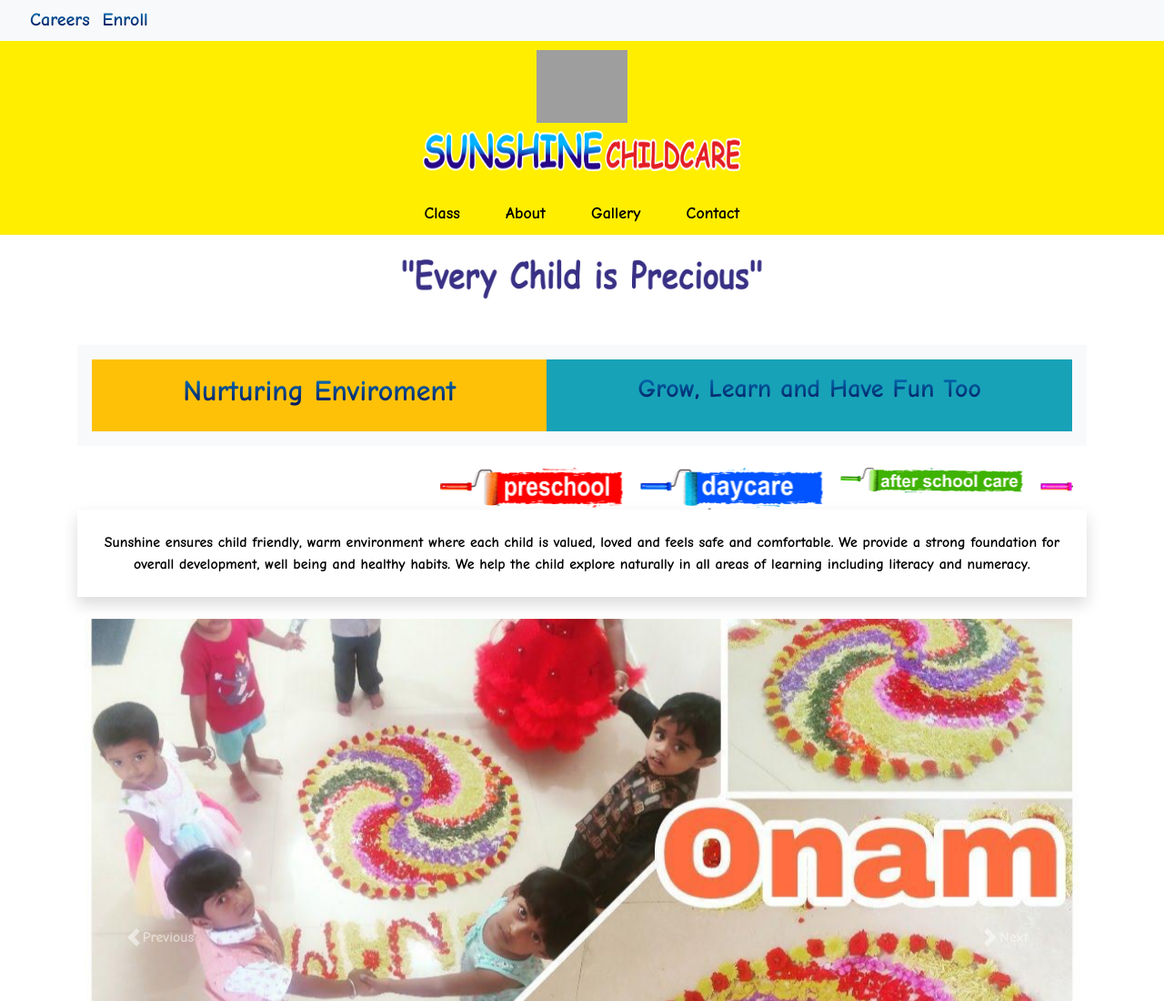
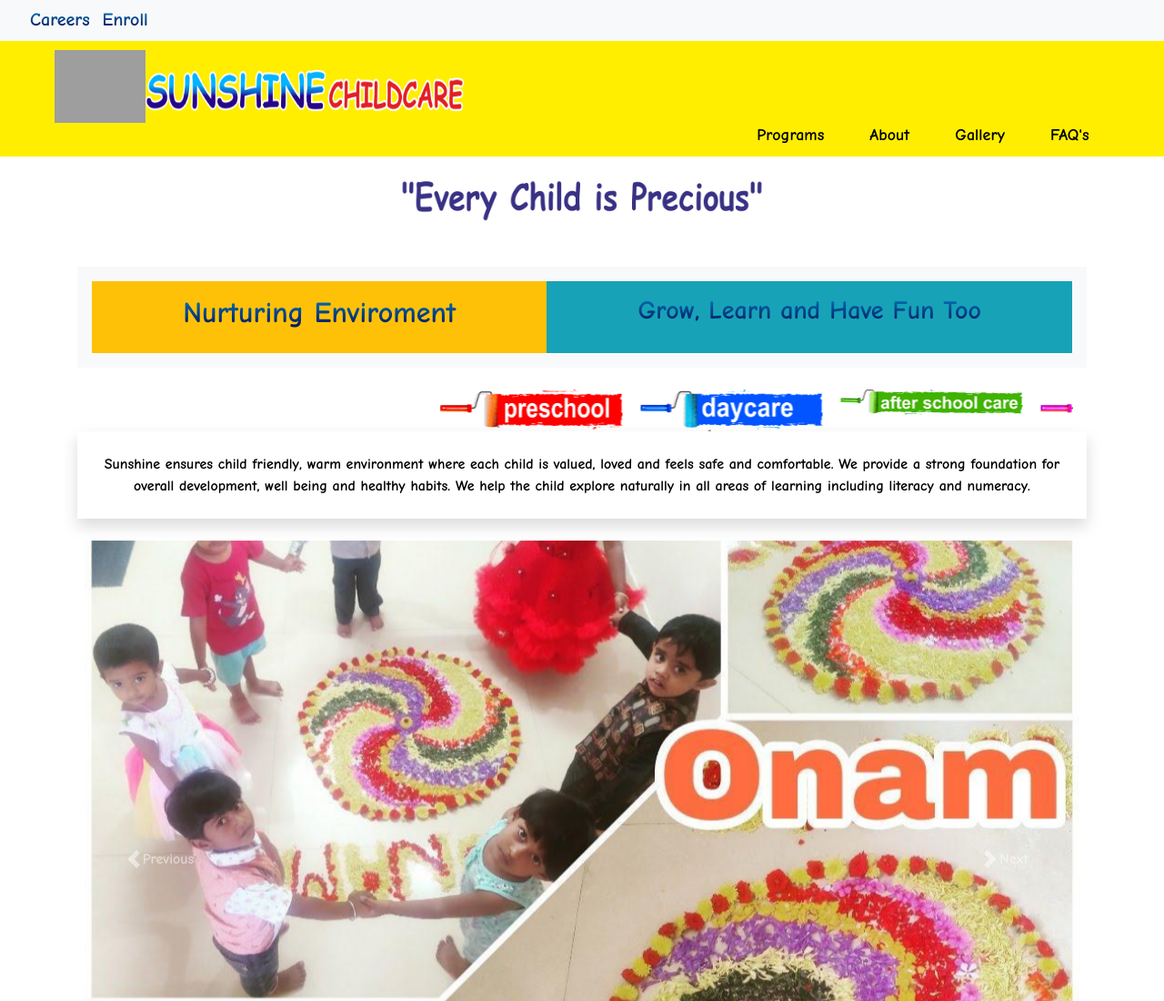
Before and after one commit to mahesh1706/sunshine-dev-, a plain HTML site: page index.html in a window 1280 px wide. Shown: the top 1100 px of the page at 91% size. Drawn offline with nearby package versions, Linux system fonts and the light colour scheme; grey boxes are pictures that could not be loaded; a script that the page names is missing.

Commit message:
navbar has been fixed in larger devices

```diff
--- a/index.html
+++ b/index.html
@@ -273,7 +273,22 @@
             .marquee-item {
                 width: 100px;
             }
-        }</style>
+        }
+        @media (min-width: 992px) {
+            .navbar-header{
+                display: flex;
+                flex-direction: row;
+                padding-right: 710px;
+                align-items: center;
+            }
+            .navbar-menu{
+                display: flex;
+                padding-left: 750px;
+                align-items: center;
+
+            }
+        }
+        </style>
 </head>
 
 <body>
@@ -297,10 +312,10 @@
             <div class="menu-text" onclick="toggleMenu()">Menu</div>
         </div>
         <ul class="navbar-menu">
-            <li><a href="#class">Class</a></li>
+            <li><a href="#class">Programs</a></li>
             <li><a href="#about">About</a></li>
             <li><a href="#gallery">Gallery</a></li>
-            <li><a href="#contact">Contact</a></li>
+            <li><a href="#contact">FAQ's</a></li>
         </ul>
     </nav>
     </div>
```
